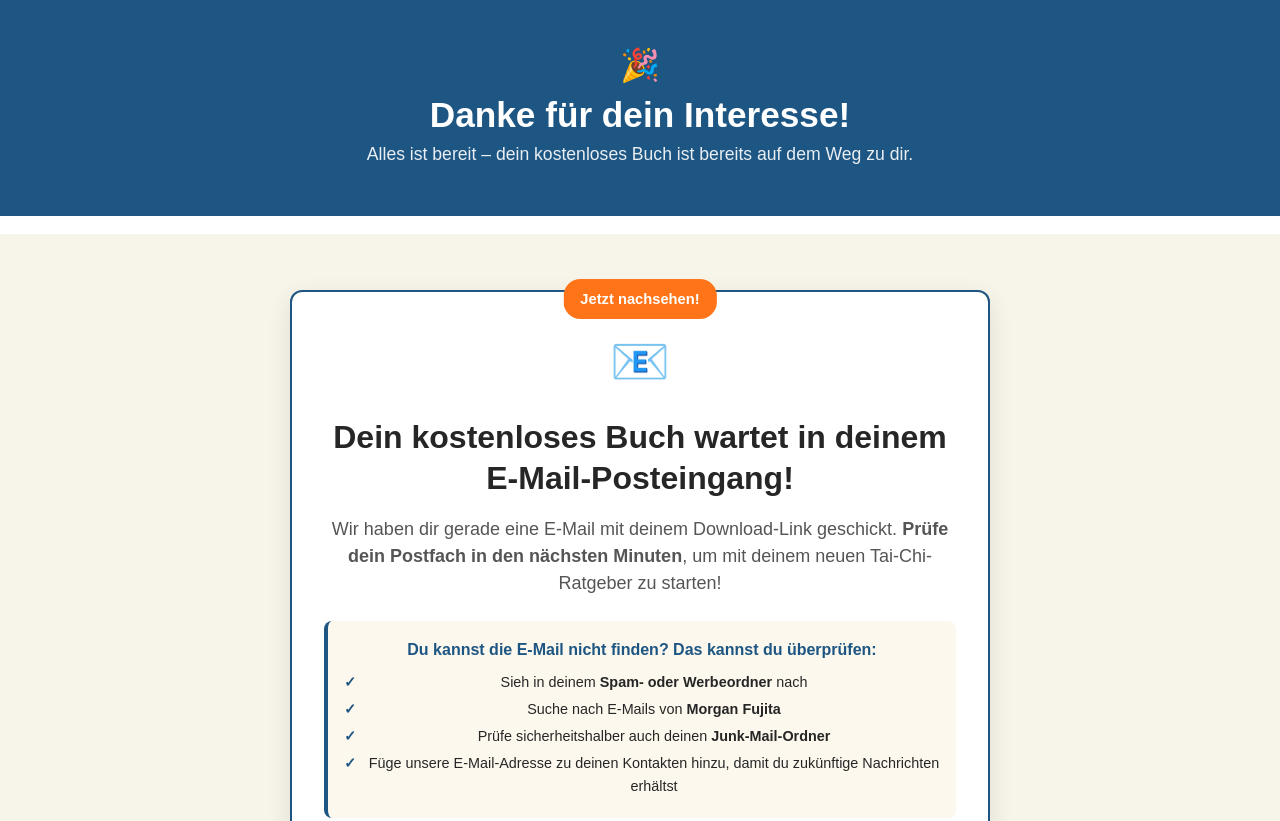
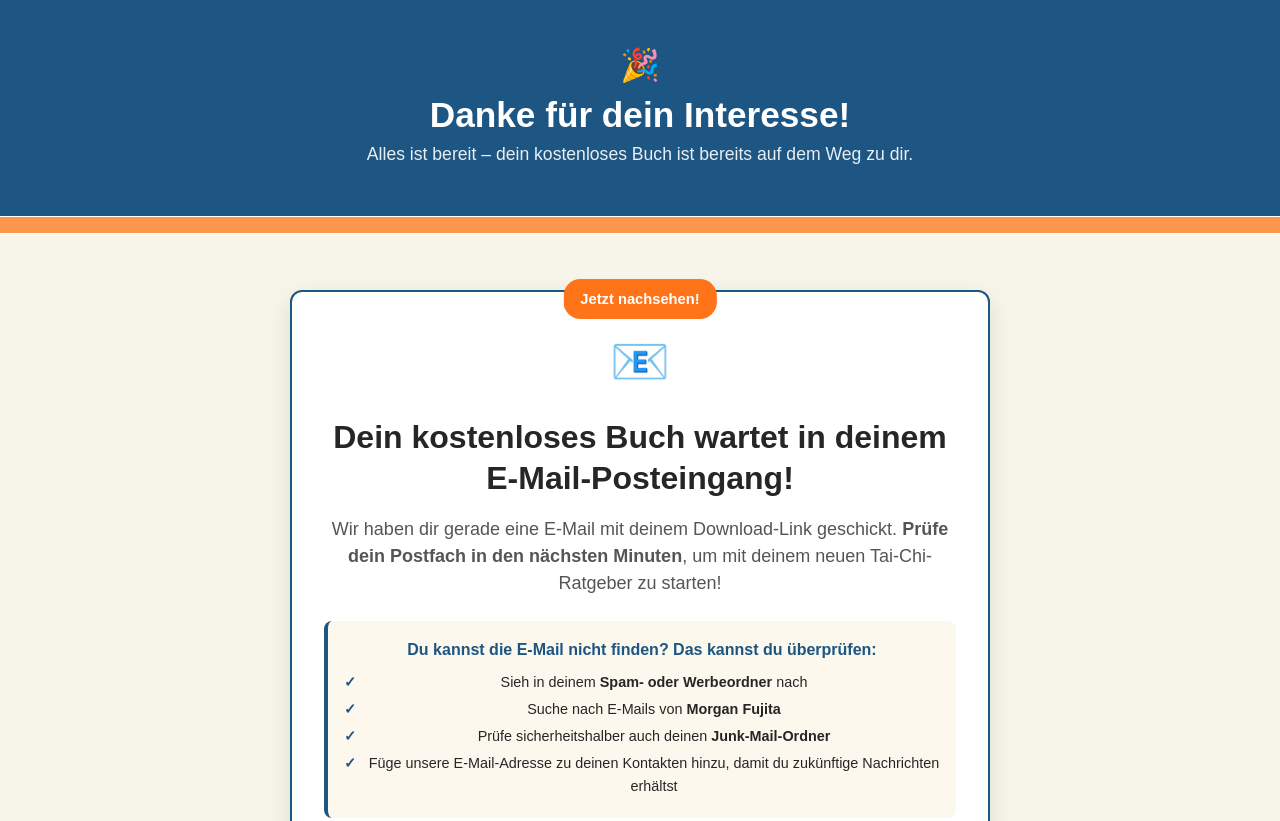
Before and after one commit to Nello29/taichiabnehmen, a plain HTML site: page danke/index.html in a window 1280 px wide. Shown: the top 821 px of the page. Drawn offline with Linux system fonts and the light colour scheme.

Commit message:
Update index.html

```diff
--- a/danke/index.html
+++ b/danke/index.html
@@ -13,7 +13,7 @@
       --primary-green: #388e3c;
       --yellow:        #FFDF52;
       --orange:        #FF7418;
-      --light-orange   #FC954D;
+      --light-orange:  #FC954D;
       --cream:         #FFF9EF;
       --white-green:   #f8faf8;
       --text-light:    #ffffff;
```
